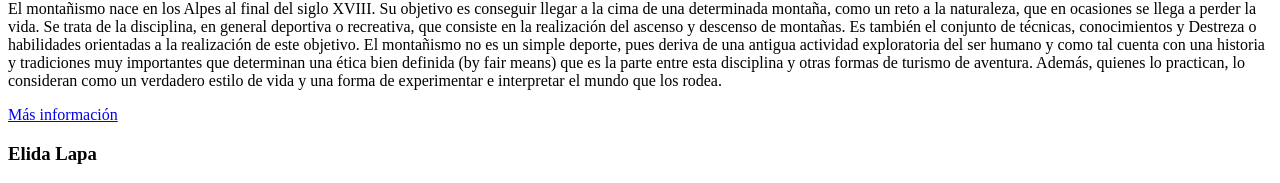
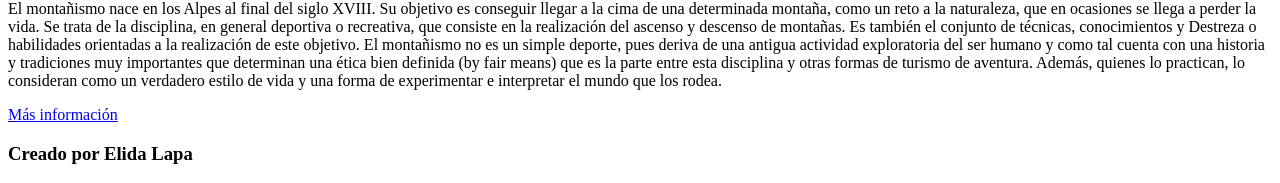
Before and after one commit to Elida2000/tarea-01-HTML, a Flask app: page / in a window 1280 px wide. Shown: the part 920-1103 px from the top of the page. Run offline with Flask 2, Linux system fonts and the light colour scheme.

Commit message:
Information

```diff
--- a/templates/index.html
+++ b/templates/index.html
@@ -62,7 +62,7 @@
     <a href="https://es.wikipedia.org/wiki/Monta%C3%B1ismo">Más información</a>
 
     <footer id="pie">
-        <h3>Elida Lapa</h3>
+        <h3>Creado por Elida Lapa</h3>
     </footer>
 </body>
 
```
